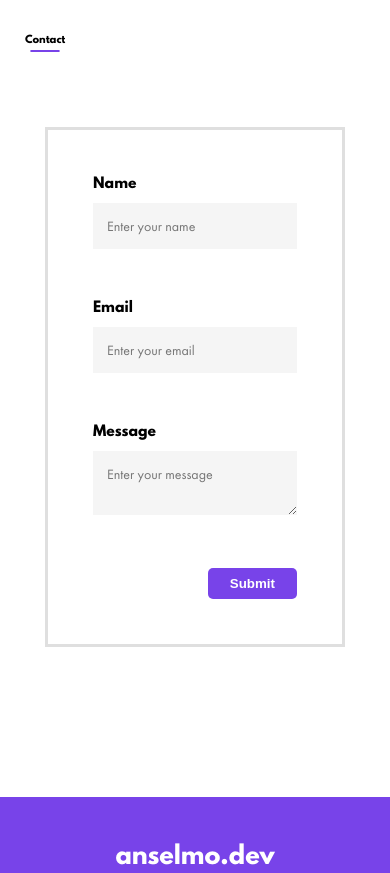
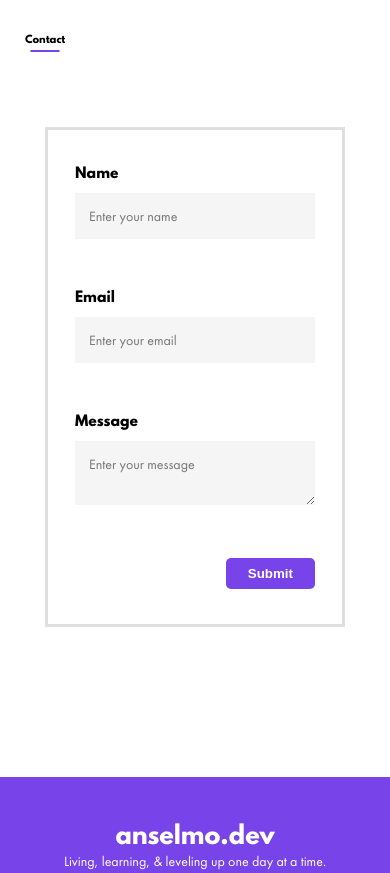
Before and after one commit to anselmo07-2001/anselmo-portfolio, a React (Vite) app: page / in a window 390 px wide. Shown: the part 4800-5673 px from the top of the page. Built offline with nearby package versions, Linux system fonts and the light colour scheme.

Commit message:
fixed contact section ui responsive

```diff
--- a/src/style/ContactStyle.css
+++ b/src/style/ContactStyle.css
@@ -85,3 +85,9 @@
         padding: 0.8rem 2.2rem;
     }
 }
+
+@media (max-width:31rem) {
+    .form-inputFieldsGroup {
+        padding: 3.5rem 2.7rem;
+    }
+}
```
